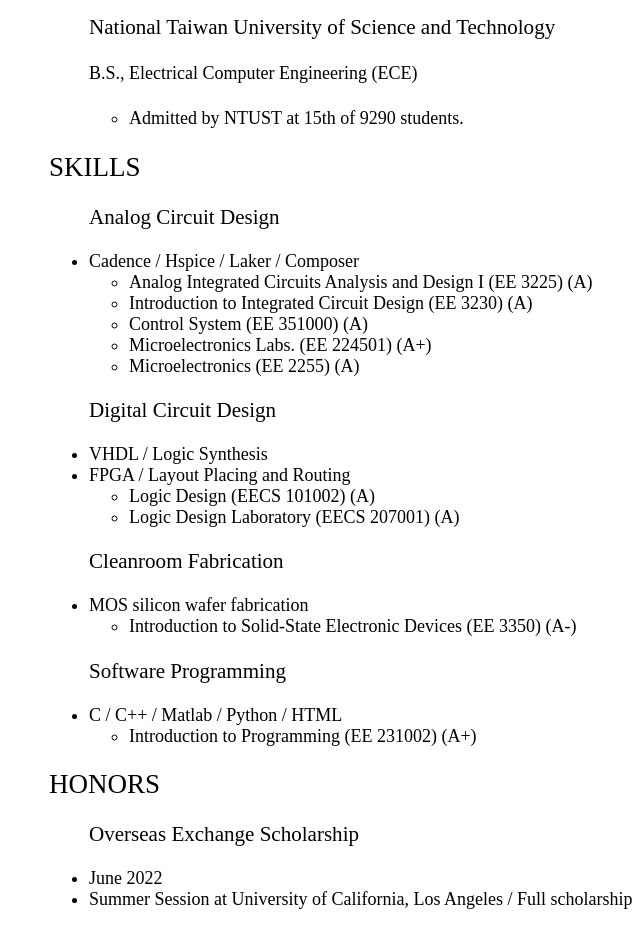
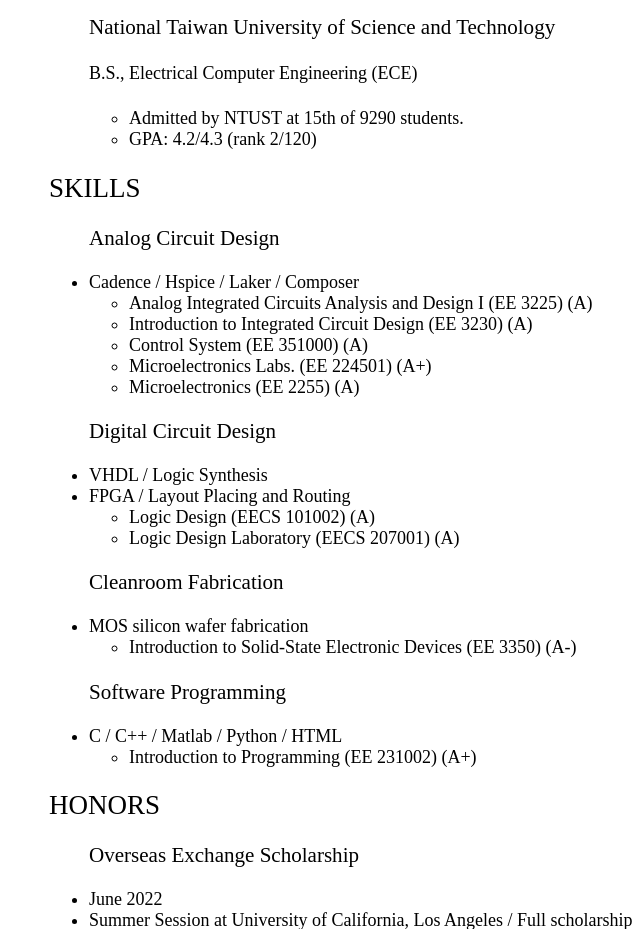
Before and after one commit to thisismorris/morrisfan.github.io, a plain HTML site: page index.html in a window 1280 px wide. Shown: the part 840-1769 px from the top of the page, without its empty margins (111-751 px from the left). Drawn offline with Linux system fonts and the light colour scheme.

Commit message:
Update index.html

```diff
--- a/index.html
+++ b/index.html
@@ -70,6 +70,7 @@
 	                    		<h4>B.S., Electrical Computer Engineering (ECE)</h4>
 	                    		<ul class="special">
 	            				<li>Admitted by NTUST at 15th of 9290 students.</li>
+					<li>GPA: 4.2/4.3 (rank 2/120)</li>
 	          			</ul>
 	      	 	</ul>
 	    	</div>
```
